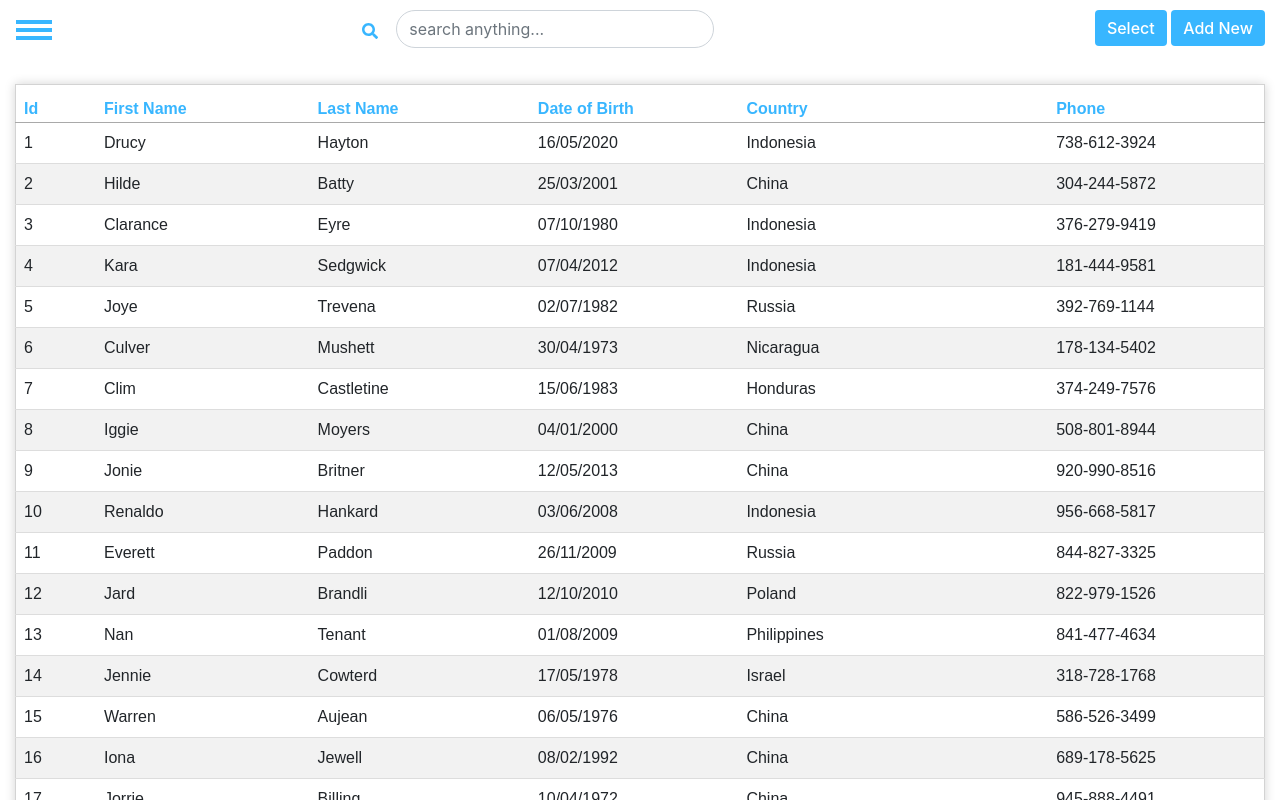
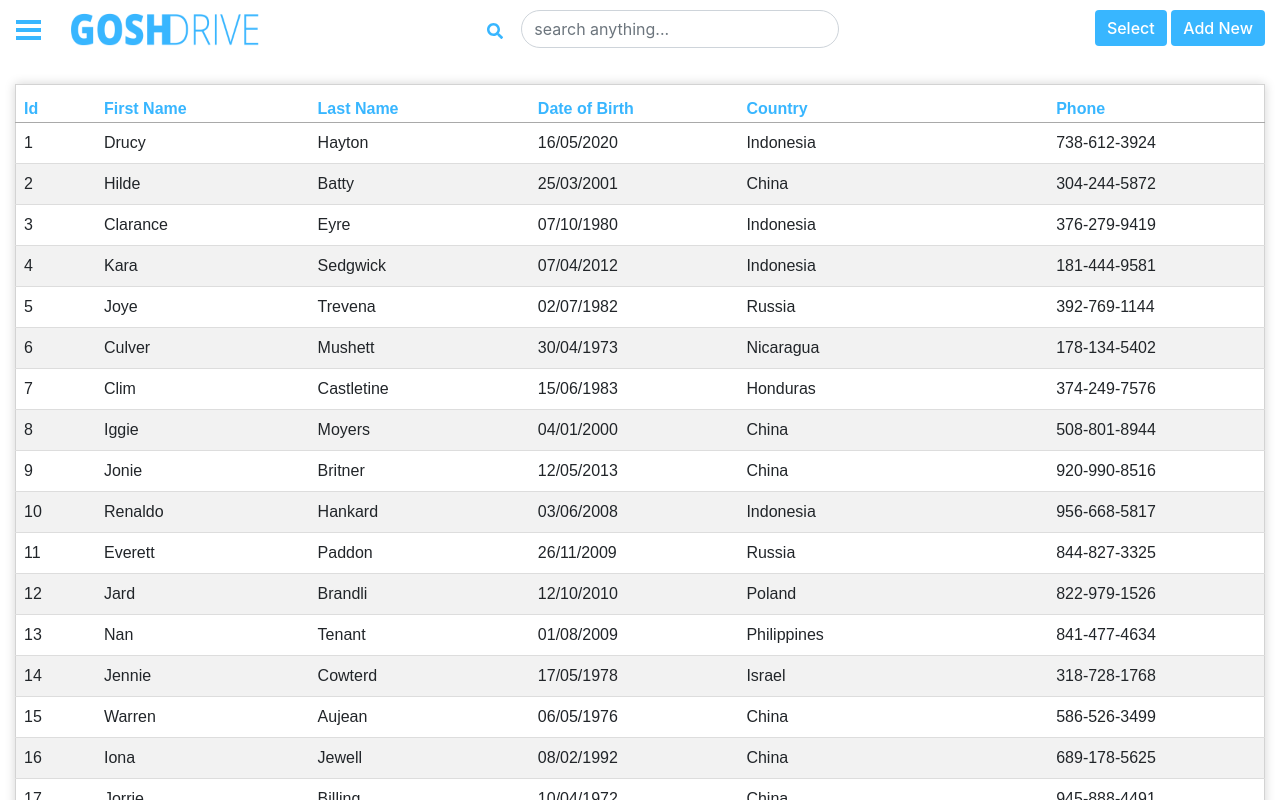
Before and after one commit to mitrotasios/gosh-client-old, a React (Create React App) app: page /inventory in a window 1280 px wide. Shown: the top 800 px of the page. Built offline with nearby package versions, Linux system fonts and the light colour scheme.

Commit message:
minor fixes

```diff
--- a/src/App.css
+++ b/src/App.css
@@ -9,7 +9,7 @@
 
 .bm-burger-button {
   position: absolute;
-  width: 36px;
+  width: 25px;
   height: 20px;
   left: 16px;
   top: 20px;
@@ -140,3 +140,7 @@ h4 {
 svg {
   color: #38b6ff;
 }
+
+#logo {
+  margin-left: 50px;
+}
--- a/src/components/FilteringTable.js
+++ b/src/components/FilteringTable.js
@@ -43,6 +43,7 @@ export const Inventory = (props) => {
         <div id="page-wrap" className="container-fluid">
             <div className="container-fluid">
                 <div className="row text-center">
+                    <img id="logo" src="/assets/images/GOSH.png" height="40px" width="200px"/>
                     <div className="col-sm-4 ml-auto">
                         <GlobalFilter filter={globalFilter} setFilter={setGlobalFilter}/>
                     </div>
```
Also changed, not shown: public/assets/images/GOSH.png (added).
